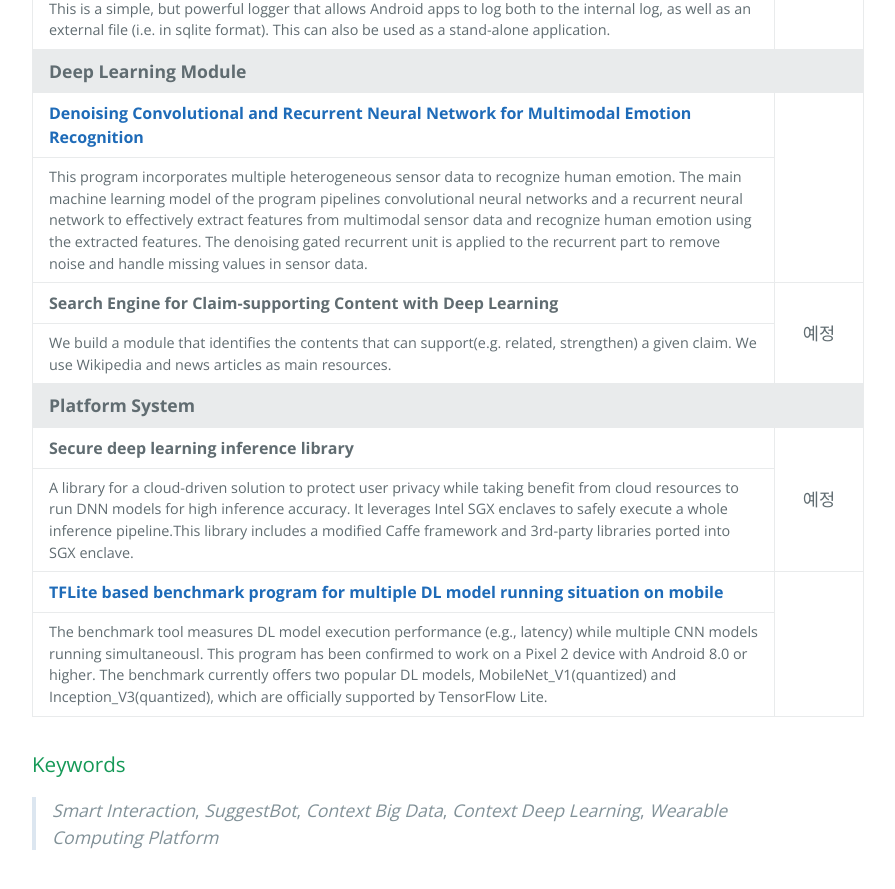
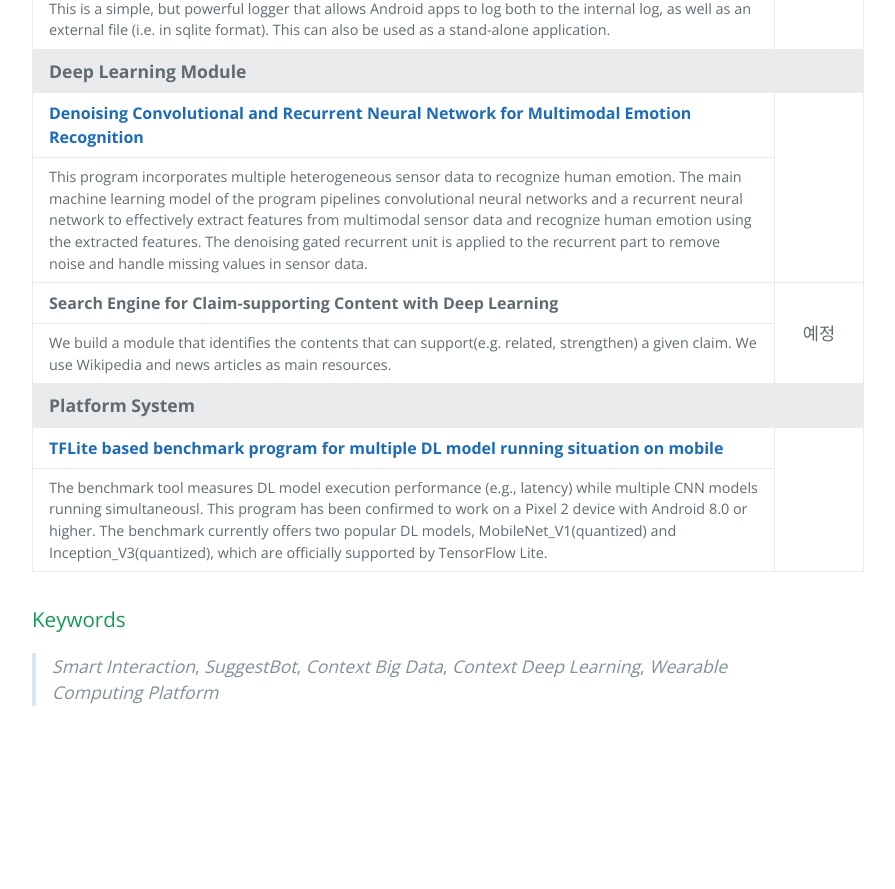
Before and after one commit to suggestbot/suggestbot.github.io, a Jekyll site: the page built from index.html, in a window 1280 px wide and 900 px high, scrolled down 1753 px. Shown: the top 889 px of the window, without its empty margins (192-1087 px from the left). Built offline with Jekyll 4.4.1, drawn with Linux system fonts in a browser that asks for light colours; the list of posts is cut into pages by our own code; after the commit the page ends 2508 px from its top, so only the background shows below that.

```diff
--- a/index.html
+++ b/index.html
@@ -100,13 +100,6 @@
       <td colspan=2 style="background-color:#e9ebec"><strong>Platform System</strong></td>
     </tr>
     <tr>
-      <td style="font-size:1rem"><strong>Secure deep learning inference library</strong></td>
-      <td rowspan=2 style="text-align: center">예정</td>
-    </tr>
-    <tr>
-      <td style="font-size:0.9rem">A library for a cloud-driven solution to protect user privacy while taking benefit from cloud resources to run DNN models for high inference accuracy. It leverages Intel SGX enclaves to safely execute a whole inference pipeline.This library includes a modified Caffe framework and 3rd-party libraries ported into SGX enclave.</td>
-    </tr>
-    <tr>
       <td style="font-size:1rem"><a href="https://gitlab.com/spchoi/deepschedulerexperiment"><strong>TFLite based benchmark program for multiple DL model running situation on mobile</strong></a></td>
       <td rowspan=2 style="text-align: center"></td>
     </tr>
```
